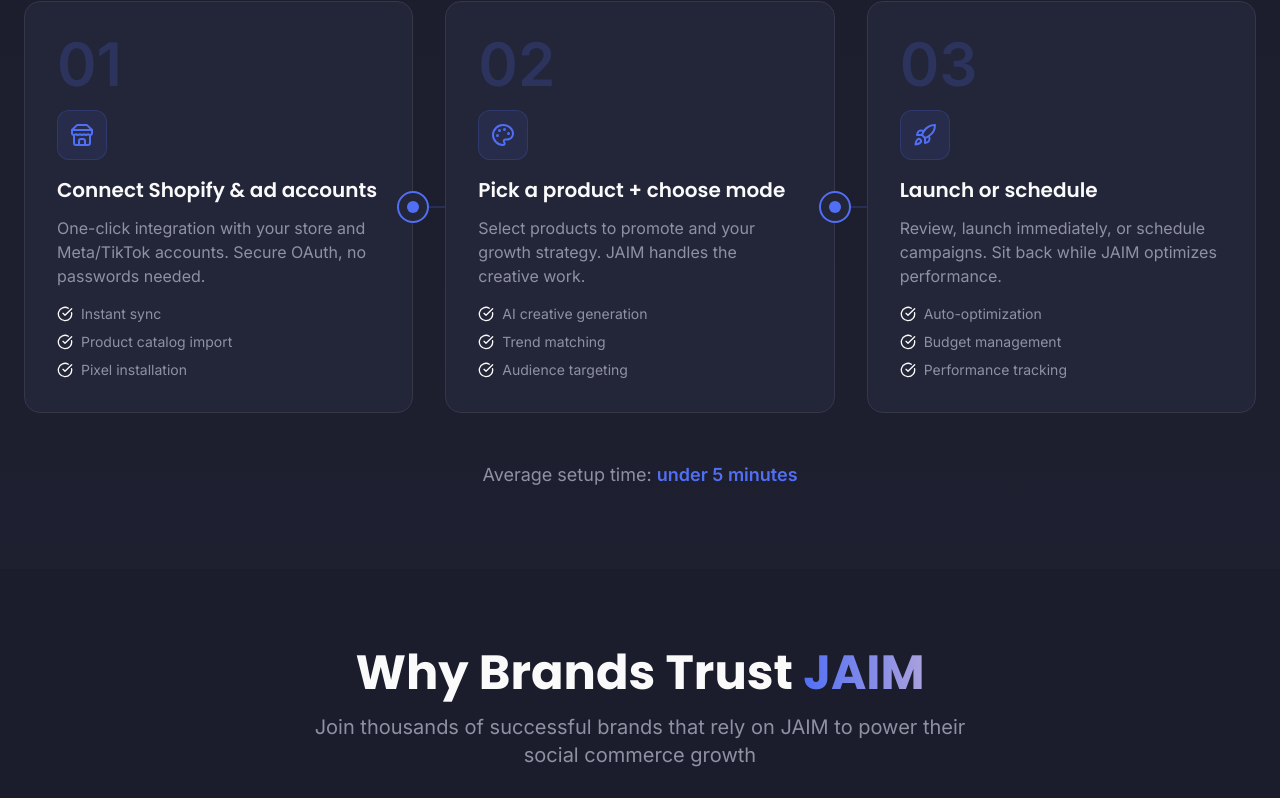
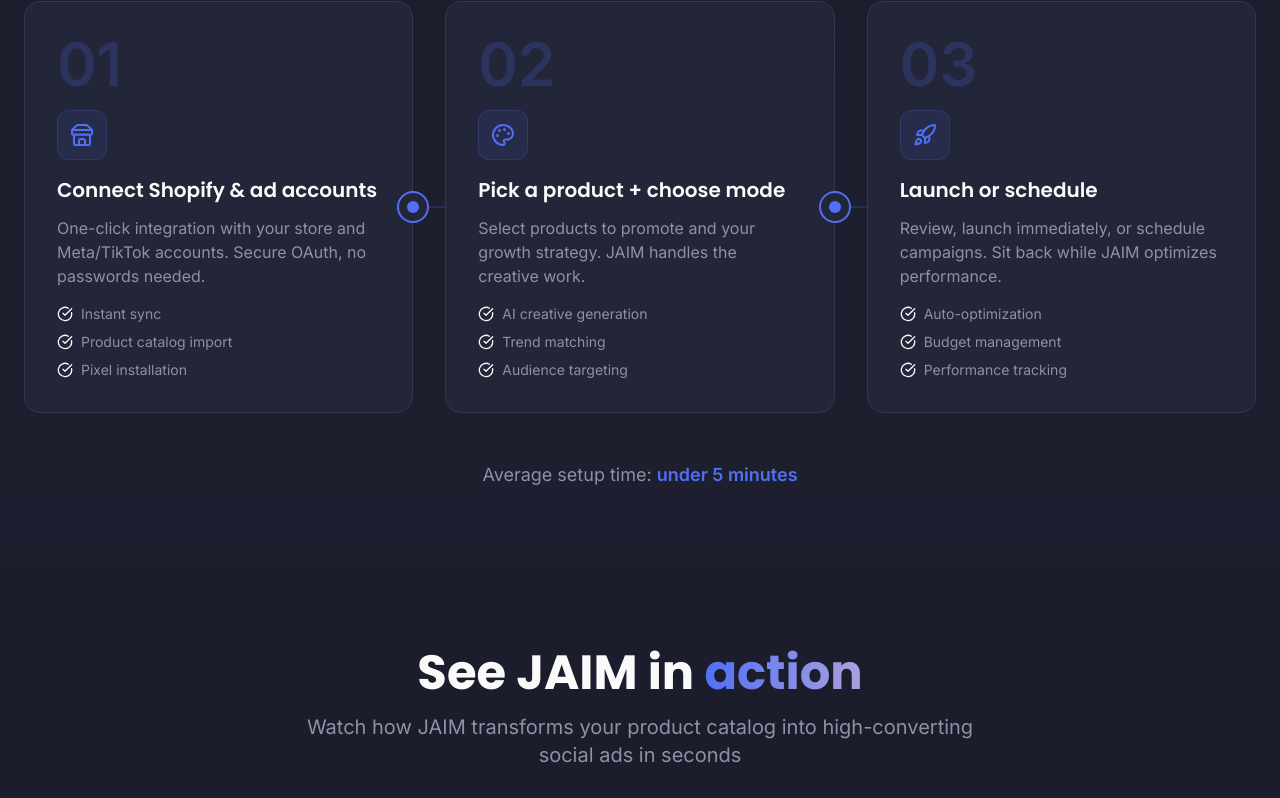
Before and after one commit to RehanTechForge/jam-ad-co-pilot, a React (Vite) app: page / in a window 1280 px wide. Shown: the part 1999-2797 px from the top of the page. Built offline with nearby package versions, Linux system fonts and the light colour scheme; the HTML template or start-up script is replaced by a standard one.

Commit message:
Add Demo component to Index page for enhanced user engagement

```diff
--- a/src/pages/Index.tsx
+++ b/src/pages/Index.tsx
@@ -11,6 +11,7 @@ import WishlistSection from "@/components/WishlistSection";
 import Footer from "@/components/Footer";
 import WaitlistModal from "@/components/WaitlistModal";
 import SchedulingModal from "@/components/SchedulingModal";
+import Demo from "@/components/Demo";
 
 const Index = () => {
   const [isWaitlistOpen, setIsWaitlistOpen] = useState(false);
@@ -47,6 +48,7 @@ const Index = () => {
       />
       <Features />
       <HowItWorks />
+      <Demo />
       <TrustSignals />
       <Pricing onOpenWaitlist={() => setIsWaitlistOpen(true)} />
       {/* <Testimonials /> */}
```
